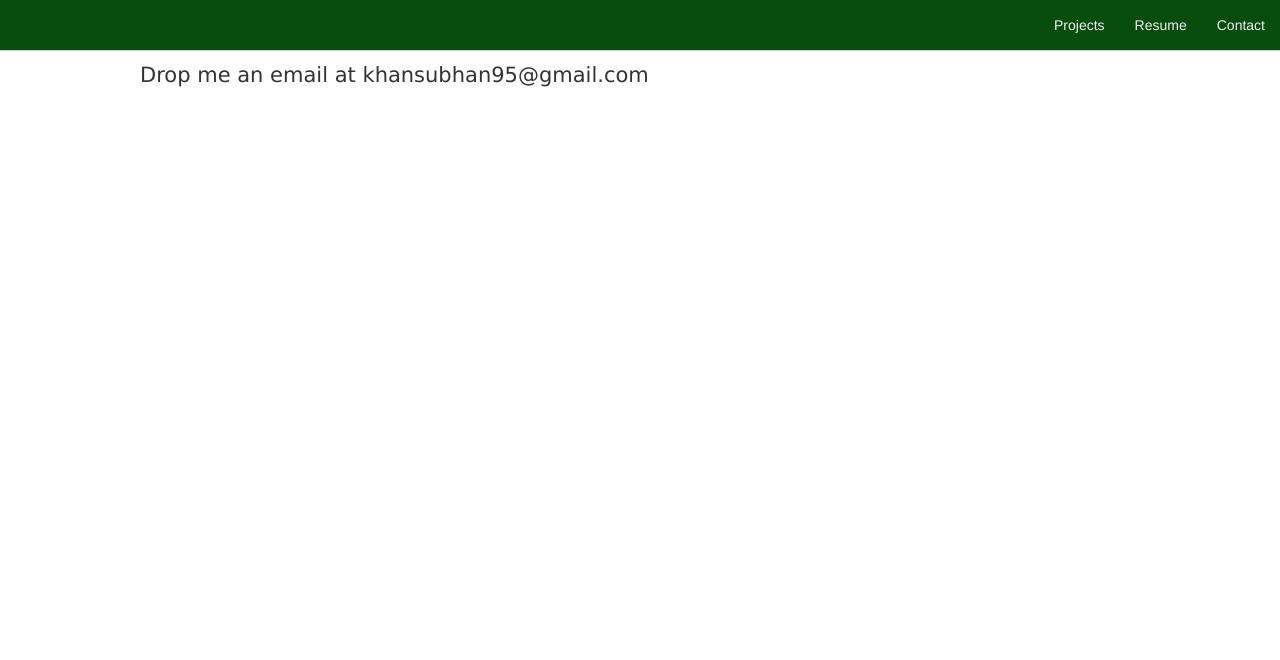
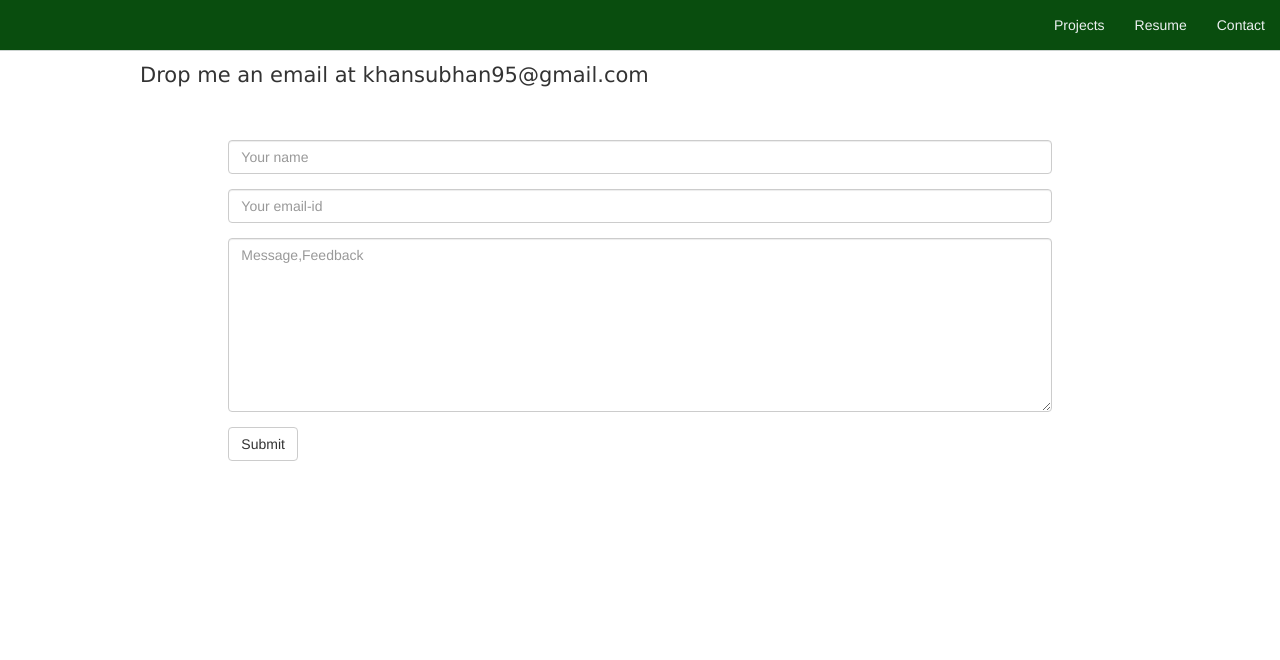
Before and after one commit to khansubhan95/PersonalWebsite, a Django app: template mysite/templates/mysite/contact.html in a window 1280 px wide. Shown: the top 660 px of the page. Run offline with Django 3.2, Linux system fonts and the light colour scheme; the template is opened without the code that fills it, so the values that code supplies are empty; some libraries are stand-ins or nearby versions.

Commit message:
Updated contact.html to include form for email submission

```diff
--- a/mysite/templates/mysite/contact.html
+++ b/mysite/templates/mysite/contact.html
@@ -1,6 +1,38 @@
 {% extends "mysite/header.html" %}
 {% block content %}
 <p class="modified-p">Drop me an email at khansubhan95@gmail.com</p>
+<br>
+<br>
+<form class="form-horizontal">
+
+  <div class="form-group">
+    <label for="username" class="col-xs-2 control-label"></label>
+    <div class="col-xs-8">
+      <input type="text" maxlength="50" class="form-control" id="username" placeholder="Your name">
+    </div>
+  </div>
+
+  <div class="form-group">
+    <label for="useremail" class="col-xs-2 control-label"></label>
+    <div class="col-xs-8">
+      <input type="email" maxlength="50" class="form-control" id="useremail" placeholder="Your email-id">
+    </div>
+  </div>
+
+  <div class="form-group">
+    <label for="usertext" class="col-xs-2 control-label">
+    </label>
+    <div class="col-xs-8">
+      <textarea maxlength="600" class="form-control" id="usertext" placeholder="Message,Feedback" rows="8"></textarea>
+    </div>
+  </div>
+
+  <div class="form-group">
+    <div class="col-xs-offset-2 col-xs-8">
+      <button type="submit" class="btn btn-default btn-inverse">Submit</button>
+    </div>
+  </div>
+</form>
 <!-- {% for c in counter %}
 <p>{{ c }}</p>
 {% endfor %} -->
```
